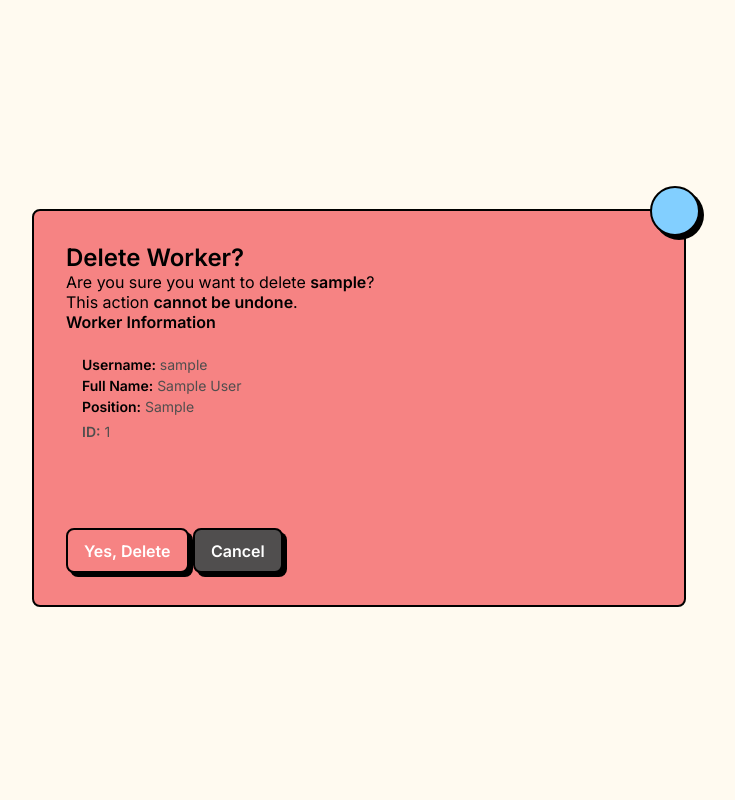
After one commit to alxitk/Task-Management, a Django app: page /worker/1/delete/ in a window 1280 px wide. The commit adds this page. Shown: the whole page, without its empty margins (281-1016 px from the left). Run offline with Django 5.2, Linux system fonts and the light colour scheme; a user stored in the database is signed in; tables that the repository leaves empty hold one stand-in row (values such as "Sample post"); some libraries are stand-ins or nearby versions.

Commit message:
feat(worker): add worker delete view and template
- created
- added corresponding view and URL for deleting workers
- updated  styles as needed

```diff
--- a/static/css/dashboard.css
+++ b/static/css/dashboard.css
@@ -641,22 +641,22 @@
 /*  flex: 2;*/
 /*}*/
 
-/*.task-meta {*/
-/*  font-size: var(--font-size-14);*/
-/*  margin-bottom: var(--space-4);*/
-/*  color: var(--dark-gray);*/
-/*}*/
+.task-meta {
+  font-size: var(--font-size-14);
+  margin-bottom: var(--space-4);
+  color: var(--dark-gray);
+}
 
-/*.task-meta strong {*/
-/*  color: var(--black);*/
-/*}*/
+.task-meta strong {
+  color: var(--black);
+}
 
-/*.task-id {*/
-/*  font-size: var(--font-size-14);*/
-/*  color: var(--dark-gray);*/
-/*  margin-top: var(--space-8);*/
-/*  margin-bottom: 0;*/
-/*}*/
+.task-id {
+  font-size: var(--font-size-14);
+  color: var(--dark-gray);
+  margin-top: var(--space-8);
+  margin-bottom: 0;
+}
 
 /*.task-arrow {*/
 /*  display: flex;*/
--- a/tasks/urls.py
+++ b/tasks/urls.py
@@ -1,7 +1,7 @@
 from django.urls import path
 
 from tasks.views import index, TasksListView, TaskDetailView, TaskCreateView, TaskUpdateView, TaskDeleteView, \
-    WorkerListView, WorkerCreateView, WorkerUpdateView
+    WorkerListView, WorkerCreateView, WorkerUpdateView, WorkerDeleteView
 
 app_name = "tasks"
 
@@ -27,4 +27,9 @@ urlpatterns = [
         WorkerUpdateView.as_view(),
         name="worker-update"
     ),
+    path(
+        "worker/<int:pk>/delete/",
+        WorkerDeleteView.as_view(),
+        name="worker-delete"
+    ),
     ]
--- a/tasks/views.py
+++ b/tasks/views.py
@@ -126,3 +126,8 @@ class WorkerUpdateView(LoginRequiredMixin, generic.UpdateView):
     model = Worker
     form_class = WorkerUpdateForm
     success_url = reverse_lazy("tasks:worker-list")
+
+
+class WorkerDeleteView(LoginRequiredMixin, generic.DeleteView):
+    model = Worker
+    success_url = reverse_lazy("tasks:worker-list")
--- /dev/null
+++ b/templates/tasks/worker_confirm_delete.html
@@ -0,0 +1,53 @@
+{% extends "base.html" %}
+
+{% block title %}
+  <title>Delete Worker | TaskHub</title>
+{% endblock %}
+
+{% block content %}
+  <!-- delete worker overlay -->
+<div class="overlay set-task-overlay">
+  <div class="content-container max-width-container">
+    <div class="overlay-content pink-background">
+      <!-- close button -->
+      <a href=""
+         class="button circle-button blue-background flex justify-center items-center close-button">
+        <iconify-icon icon="material-symbols:close-rounded" style="color: black" width="26" height="26"></iconify-icon>
+      </a>
+
+      <h1 class="header">Delete Worker?</h1>
+
+      <div class="value">
+        <p>Are you sure you want to delete <strong>{{ worker.username }}</strong>?</p>
+        <p>This action <strong>cannot be undone</strong>.</p>
+      </div>
+
+      <div>
+        <h2 class="list-header">
+          <span class="text">Worker Information</span>
+        </h2>
+        <div class="tasks-list-wrapper">
+          <p class="task-meta"><strong>Username:</strong> {{ worker.username }}</p>
+          <p class="task-meta"><strong>Full Name:</strong> {{ worker.first_name }} {{ worker.last_name }}</p>
+          <p class="task-meta"><strong>Position:</strong> {{ worker.position }}</p>
+          <p class="task-id"><strong>ID:</strong> {{ worker.id }}</p>
+        </div>
+      </div>
+
+      <form method="post" class="form">
+        {% csrf_token %}
+        <div class="control-buttons-container">
+          <button type="submit" class="button regular-button pink-background cta-button">
+            <iconify-icon icon="ic:round-delete" style="color: black" width="20" height="20"></iconify-icon>
+            Yes, Delete
+          </button>
+          <a href="" class="button regular-button gray-background cta-button">
+            <iconify-icon icon="material-symbols:close-rounded" style="color: black" width="20" height="20"></iconify-icon>
+            Cancel
+          </a>
+        </div>
+      </form>
+    </div>
+  </div>
+</div>
+{% endblock %}
```
